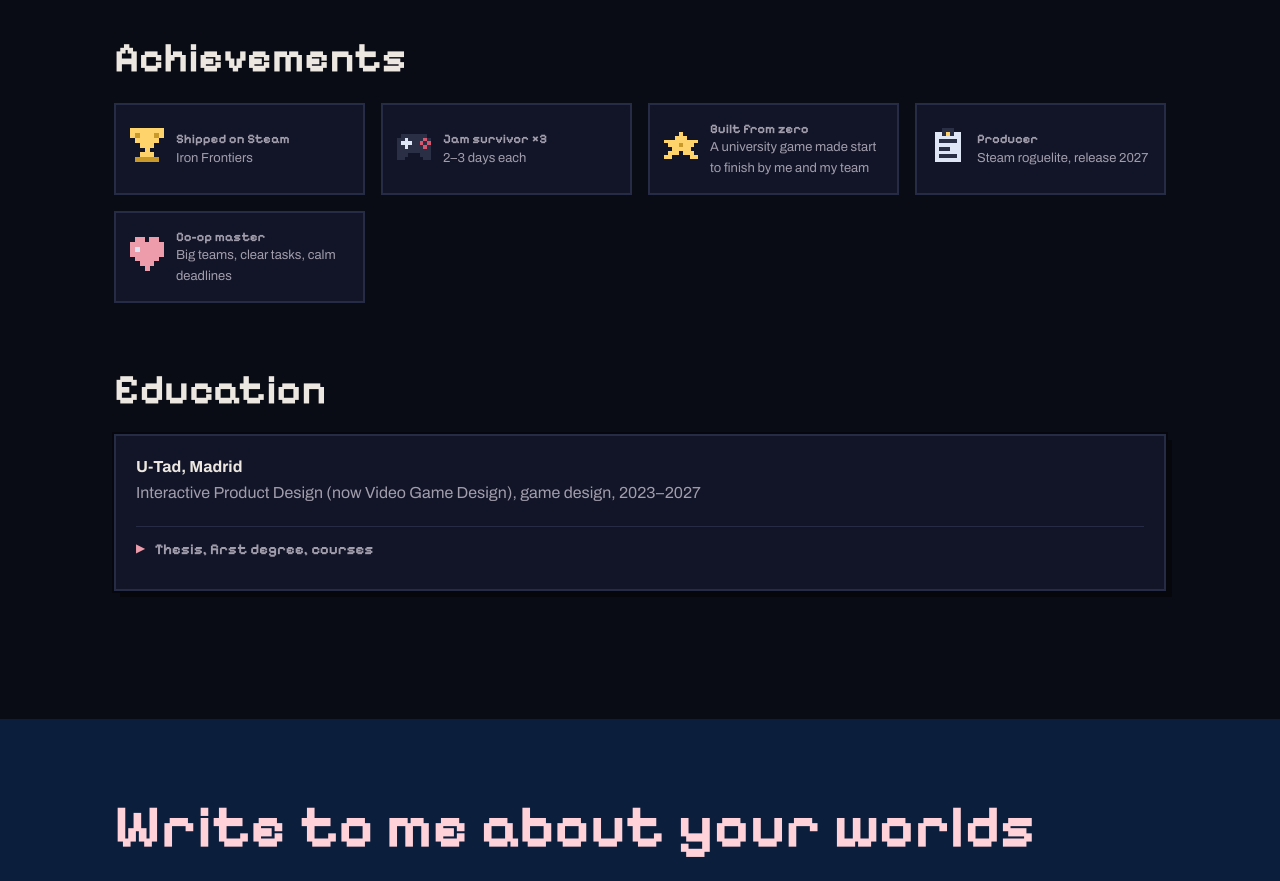
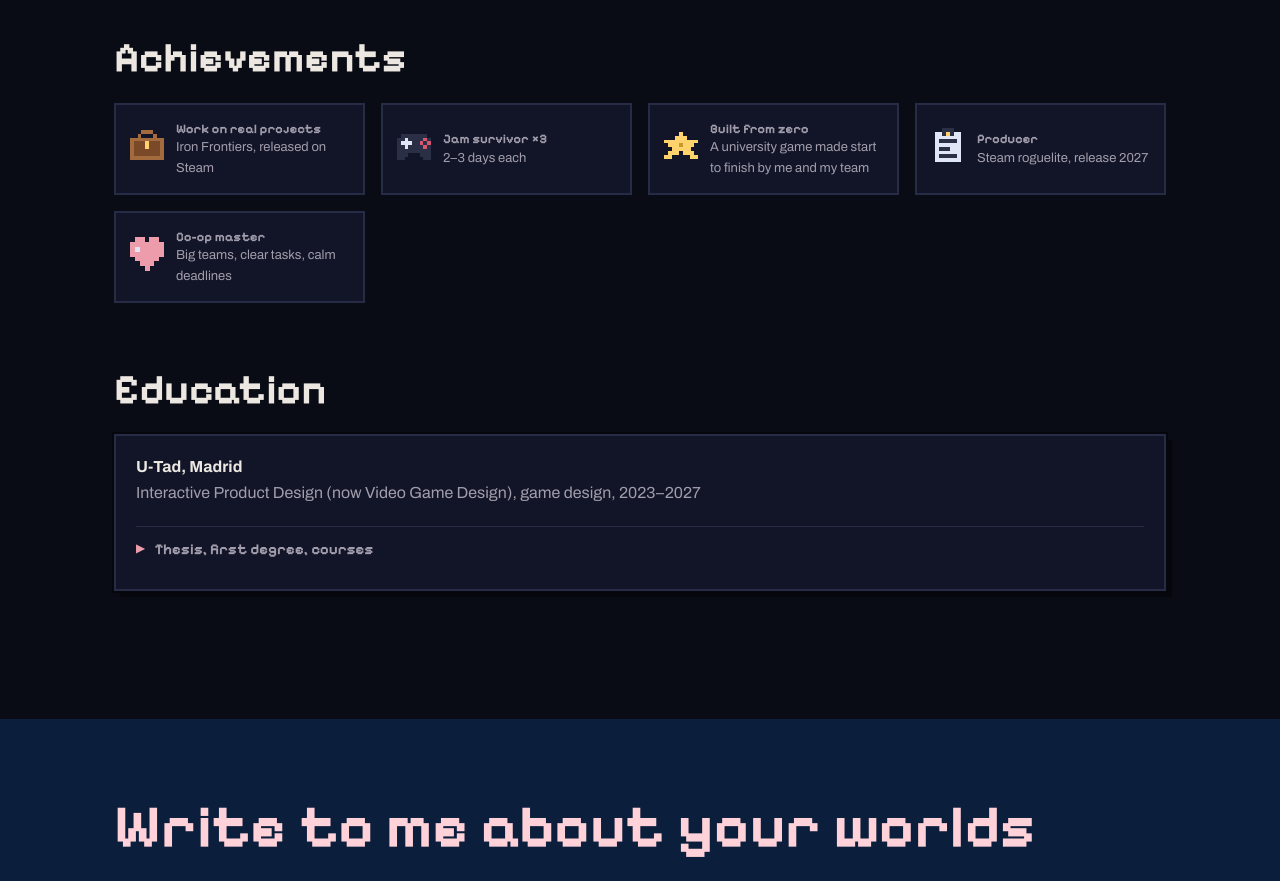
Before and after one commit to TinyAlyta/TinyAlyta.github.io, a plain HTML site: page index.html in a window 1280 px wide. Shown: the part 2920-3801 px from the top of the page. Drawn offline with Linux system fonts and the light colour scheme.

Commit message:
Update achievements

```diff
--- a/index.html
+++ b/index.html
@@ -377,7 +377,7 @@ footer{background:var(--sky);color:#7f8fb1;font-size:13px;padding:0 0 28px}
   <section class="sec wrap" aria-labelledby="achh" style="padding-top:0">
     <div class="sech"><h2 id="achh"><span data-t="en">Achievements</span><span data-t="ru">Достижения</span></h2></div>
     <div class="ach">
-      <div><span data-sprite="trophy"></span><span><b><span data-t="en">Shipped on Steam</span><span data-t="ru">Релиз в Steam</span></b><span>Iron Frontiers</span></span></div>
+      <div><span data-sprite="case"></span><span><b><span data-t="en">Work on real projects</span><span data-t="ru">Работа на реальных проектах</span></b><span><span data-t="en">Iron Frontiers, released on Steam</span><span data-t="ru">Iron Frontiers, релиз в Steam</span></span></span></div>
       <div><span data-sprite="pad"></span><span><b><span data-t="en">Jam survivor ×3</span><span data-t="ru">Пережила 3 джема</span></b><span><span data-t="en">2–3 days each</span><span data-t="ru">По 2–3 дня</span></span></span></div>
       <div><span data-sprite="star"></span><span><b><span data-t="en">Built from zero</span><span data-t="ru">С нуля до финала</span></b><span><span data-t="en">A university game made start to finish by me and my team</span><span data-t="ru">Университетская игра, от начала до конца сделанная мной и командой</span></span></span></div>
       <div><span data-sprite="clip"></span><span><b><span data-t="en">Producer</span><span data-t="ru">Продюсер</span></b><span><span data-t="en">Steam roguelite, release 2027</span><span data-t="ru">Roguelite для Steam, релиз 2027</span></span></span></div>
```
